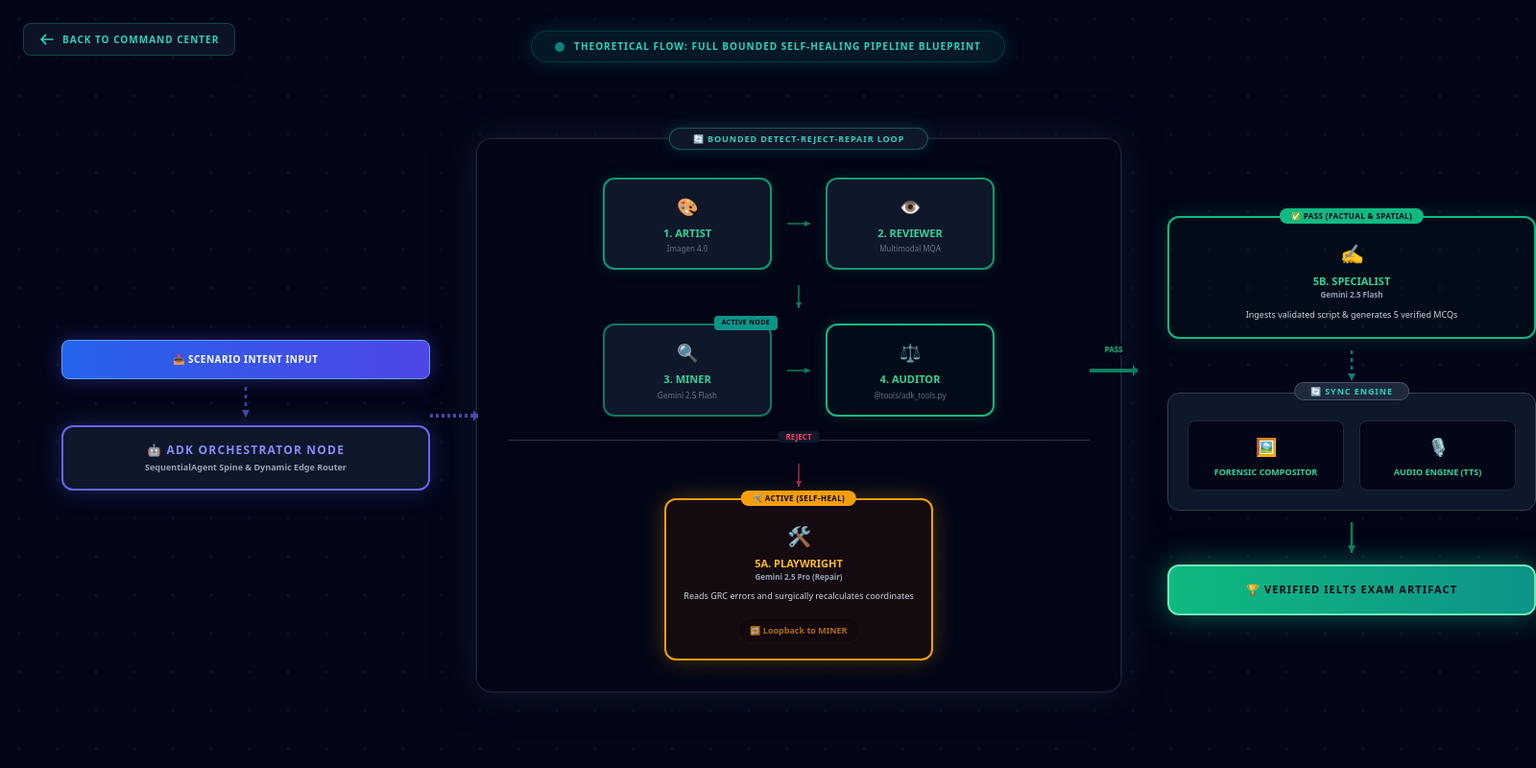
After one commit to Skyonomy/RALE, a Flask app: page /blueprint in a window 1600 px wide. The commit adds this page. Shown: the whole page at 96% size. Run offline with Flask 3, Linux system fonts and the light colour scheme; some libraries are stand-ins or nearby versions.

Commit message:
chore(track2): harden ADK self-healing pipeline and optimize GCP execution
- Re-established .gitignore to hide internal markdown scripts, local SQLite caches, and PDFs.
- Corrected regional spelling and grammatical casing across README.md documentation.
- Integrated horizontal visual schemas and pristine UI dashboard layouts.
- Verified 474-run empirical benchmark outcomes logged in Cloud SQL.
- Audited repository diff to ensure zero hardcoded secrets or API tokens exist.

```diff
--- a/app.py
+++ b/app.py
@@ -177,6 +177,14 @@ def create_app(test_config=None):
         resp.headers['Expires'] = '0'
         return resp
 
+    @app.route('/blueprint')
+    def blueprint():
+        resp = make_response(render_template('blueprint.html'))
+        resp.headers['Cache-Control'] = 'no-store, no-cache, must-revalidate, max-age=0'
+        resp.headers['Pragma'] = 'no-cache'
+        resp.headers['Expires'] = '0'
+        return resp
+
     @app.route('/api/trace', methods=['GET'])
     def get_trace():
         run_id = request.args.get('run_id')
@@ -267,6 +275,7 @@ def create_app(test_config=None):
                 "scenario": scenario_title,
                 "image_url": result['image_url'],
                 "teacher_image_b64": teacher_b64,
+                "student_image_b64": base64.b64encode(result['raw_binary']).decode('utf-8'),
                 "vision_result": result['vision_result'],
                 "questions": result['vision_result'].get('questions', []),
                 "audio_url": audio_res.get('audio_url', "") if audio_res.get('status') == 'success' else "",
--- a/final_300_benchmark_results.csv
+++ b/final_300_benchmark_results.csv
@@ -19,3 +19,7 @@ f0e93ce4-c657-4306-980f-375f1e6fca76,2026-06-09T19:00:35.666894,normal,140.0,20.
 bf5e31ff-48f7-4955-abbb-f735bfcfa688,2026-06-09T19:05:49.731119,normal,140.0,20.0,A Vibrant Tropical Wildlife Zoo,PASSED,False,True,True,False,repaired_success,0.0527,False,
 a1e86697-5ce8-457c-b6a3-37a0ce2c61dd,2026-06-09T19:06:47.741822,normal,140.0,20.0,A Lush City Botanical Garden,PASSED,True,False,False,False,first_pass_success,0.0337,False,
 d6b13a37-f6c6-4178-876c-425f202cded6,2026-06-09T19:07:11.750667,normal,140.0,20.0,A Lush City Botanical Garden,PASSED,False,True,True,False,repaired_success,0.0527,False,
+9a434f08-e190-45b0-9b86-a344331d4ff9,2026-06-10T09:45:43.417580,constrained,200.0,40.0,A Family-Friendly Theme Park Resort [CONSTRAINED],PASSED,True,False,False,False,first_pass_success,0.0337,False,
+177f5cef-5db6-4ed5-90bc-457c75eaccb6,2026-06-10T09:45:48.418202,constrained,200.0,40.0,A Prestigious University Campus [CONSTRAINED],PASSED,True,False,False,False,first_pass_success,0.0337,False,
+d0217905-5067-4074-bb2f-43e04d78d487,2026-06-10T09:46:51.431757,constrained,200.0,40.0,A Historic Downtown Museum District [CONSTRAINED],PASSED,True,False,False,False,first_pass_success,0.0337,False,
+4f2b2823-9d1d-48fc-8427-e7a2564a310e,2026-06-10T09:46:55.433763,constrained,200.0,40.0,A Lush City Botanical Garden [CONSTRAINED],PASSED,True,False,False,False,first_pass_success,0.0337,False,
--- a/static/css/custom.css
+++ b/static/css/custom.css
@@ -89,3 +89,75 @@
     animation: pulse-glow 2s infinite;
     border-width: 2px !important;
 }
+
+/* Advanced 3-Pillar Fullscreen Landscape Layout */
+:fullscreen, .blueprint-view {
+    background-color: #020617 !important;
+    overflow: hidden !important;
+    display: flex;
+    align-items: center;
+    justify-content: center;
+}
+
+:fullscreen #mermaidGraph, .blueprint-view #mermaidGraph {
+    width: 100vw;
+    height: 100vh;
+    display: flex;
+    align-items: center;
+    justify-content: center;
+}
+
+:fullscreen #dagWrapper, .blueprint-view #dagWrapper {
+    height: 100%;
+    display: flex;
+    flex-direction: column;
+    justify-content: center;
+    padding: 2rem 4rem;
+    background: radial-gradient(circle at center, rgba(15, 23, 42, 0.4) 0%, #020617 100%);
+    background-image: radial-gradient(rgba(45, 212, 191, 0.05) 2px, transparent 2px);
+    background-size: 40px 40px;
+    box-sizing: border-box;
+}
+
+:fullscreen #dagGrid, .blueprint-view #dagGrid {
+    flex-direction: row !important;
+    align-items: center !important;
+    justify-content: space-between !important;
+    gap: 3rem !important;
+    height: 100%;
+    max-width: 1600px !important;
+    width: 100%;
+}
+
+:fullscreen #dagPillar1,
+:fullscreen #dagPillar2,
+:fullscreen #dagPillar3,
+.blueprint-view #dagPillar1,
+.blueprint-view #dagPillar2,
+.blueprint-view #dagPillar3 {
+    justify-content: center !important;
+}
+
+:fullscreen .fs-hide, .blueprint-view .fs-hide {
+    display: none !important;
+}
+
+:fullscreen .fs-show, .blueprint-view .fs-show {
+    display: block !important;
+}
+
+:fullscreen .fs-flex-row, .blueprint-view .fs-flex-row {
+    flex-direction: row !important;
+}
+
+:fullscreen .fs-rotate, .blueprint-view .fs-rotate {
+    transform: rotate(-90deg) !important;
+}
+
+/* Dynamic uniform scaling to ensure the 3 columns never break bounds on smaller laptop screens */
+@media (max-width: 1400px), (max-height: 800px) {
+    :fullscreen #dagGrid, .blueprint-view #dagGrid {
+        transform: scale(min(1, calc(100vw / 1400), calc(100vh / 800)));
+        transform-origin: center center;
+    }
+}
--- /dev/null
+++ b/templates/blueprint.html
@@ -0,0 +1,210 @@
+<!DOCTYPE html>
+<html lang="en">
+<head>
+    <meta charset="UTF-8">
+    <meta name="viewport" content="width=device-width, initial-scale=1.0">
+    <title>RALE | Full Pipeline Blueprint</title>
+    <script src="https://cdn.tailwindcss.com"></script>
+    <link rel="stylesheet" href="/static/css/custom.css"/>
+</head>
+<body class="blueprint-view font-sans m-0 p-0 bg-[#020617]">
+
+    <a href="/" class="absolute top-6 left-6 z-50 text-teal-400 hover:text-white font-black text-[10px] uppercase tracking-widest border border-teal-500/30 px-4 py-2 bg-slate-900/80 backdrop-blur-md flex items-center gap-2 transition-all hover:bg-slate-800 rounded-lg shadow-xl cursor-pointer">
+        <svg class="w-4 h-4" fill="none" stroke="currentColor" viewBox="0 0 24 24"><path stroke-linecap="round" stroke-linejoin="round" stroke-width="2.5" d="M10 19l-7-7m0 0l7-7m-7 7h18"></path></svg>
+        <span>Back to Command Center</span>
+    </a>
+
+    <div id="mermaidGraph" class="w-full h-full">
+        <!-- paste the evaluated html -->
+        <div id="dagWrapper" class="w-full relative select-none transition-all duration-500 text-slate-200">
+            <!-- Active Route Indicator Badge -->
+            <div class="flex justify-center w-full mb-8">
+                <div class="bg-teal-500/10 text-teal-400 border border-teal-500/20 px-6 py-2 rounded-full text-center text-[10px] font-black uppercase tracking-widest shadow-[0_0_20px_rgba(20,184,166,0.2)] flex items-center gap-2.5 whitespace-nowrap backdrop-blur-sm">
+                    <span class="w-2.5 h-2.5 bg-teal-500 animate-pulse rounded-full"></span>
+                    <span>Theoretical Flow: Full Bounded Self-Healing Pipeline Blueprint</span>
+                </div>
+            </div>
+
+            <div id="dagGrid" class="flex flex-col gap-6 items-center w-full max-w-5xl mx-auto">
+                <!-- PILLAR 1: INITIATION -->
+                <div id="dagPillar1" class="flex flex-col items-center relative z-20 w-full max-w-sm shrink-0">
+                    <!-- Scenario Input -->
+                    <div class="bg-gradient-to-r from-blue-600 to-indigo-600 text-white font-extrabold px-6 py-3 rounded-lg border border-blue-400 text-[10px] tracking-wider uppercase shadow-[0_0_20px_rgba(79,70,229,0.4)] whitespace-nowrap relative z-10 w-full text-center">
+                        📥 Scenario Intent Input
+                    </div>
+
+                    <svg class="h-8 w-6 text-indigo-500 animate-pulse my-2" viewBox="0 0 24 32">
+                        <line x1="12" y1="0" x2="12" y2="32" stroke="currentColor" stroke-width="2.5" stroke-dasharray="4"/>
+                        <polygon points="12,32 8,24 16,24" fill="currentColor"/>
+                    </svg>
+
+                    <!-- Orchestrator Node -->
+                    <div class="bg-slate-900 border-2 border-indigo-500 px-6 py-4 rounded-xl shadow-[0_0_25px_rgba(99,102,241,0.3)] text-center w-full relative z-10">
+                        <h4 class="text-xs font-black uppercase text-indigo-400 tracking-widest mb-1">🤖 ADK Orchestrator Node</h4>
+                        <p class="text-[9px] text-slate-400 font-bold leading-tight">SequentialAgent Spine & Dynamic Edge Router</p>
+                    </div>
+
+                    <!-- FS Right Connection Line -->
+                    <div class="hidden fs-show absolute top-1/2 -right-[50px] w-[50px] -translate-y-1/2 z-0">
+                        <svg class="w-full h-6 text-indigo-500 animate-pulse" viewBox="0 0 100 24" preserveAspectRatio="none">
+                            <line x1="0" y1="12" x2="100" y2="12" stroke="currentColor" stroke-width="4" stroke-dasharray="6"/>
+                            <polygon points="100,12 90,6 90,18" fill="currentColor"/>
+                        </svg>
+                    </div>
+                </div>
+
+                <!-- Normal Mode Down Arrow 1 to 2 -->
+                <svg class="h-8 w-6 text-indigo-500 animate-pulse fs-hide" viewBox="0 0 24 32">
+                    <line x1="12" y1="0" x2="12" y2="32" stroke="currentColor" stroke-width="2.5" stroke-dasharray="4"/>
+                    <polygon points="12,32 8,24 16,24" fill="currentColor"/>
+                </svg>
+
+                <!-- PILLAR 2: THE LOOP -->
+                <div id="dagPillar2" class="bg-slate-950/80 border border-slate-700/50 p-6 sm:p-8 w-full max-w-2xl relative shadow-[0_0_40px_rgba(15,23,42,0.9)] z-10 flex flex-col items-center rounded-2xl ring-1 ring-white/5 shrink-0">
+                    <span class="absolute -top-3 left-1/2 -translate-x-1/2 bg-slate-900 border border-teal-500/40 px-6 py-1 text-[9px] font-bold text-teal-400 uppercase tracking-widest rounded-full shadow-[0_0_15px_rgba(20,184,166,0.2)] whitespace-nowrap">
+                        🔄 Bounded Detect-Reject-Repair Loop
+                    </span>
+
+                    <div class="flex flex-col items-center gap-4 w-full mt-2">
+                        <!-- Artist & Reviewer -->
+                        <div class="flex flex-col fs-flex-row items-center gap-4 w-full justify-center">
+                            <div class="bg-slate-900 border-2 border-emerald-500/80 p-3.5 rounded-xl flex flex-col items-center text-center shadow-[0_0_15px_rgba(16,185,129,0.15)] w-44 shrink-0">
+                                <span class="text-lg">🎨</span>
+                                <span class="text-[11px] font-black uppercase text-emerald-400 mt-1.5">1. ARTIST</span>
+                                <span class="text-[8px] text-slate-500 mt-0.5">Imagen 4.0</span>
+                            </div>
+
+                            <svg class="h-6 w-6 text-emerald-500 animate-pulse fs-rotate shrink-0" viewBox="0 0 24 32">
+                                <line x1="12" y1="0" x2="12" y2="32" stroke="currentColor" stroke-width="2"/>
+                                <polygon points="12,32 8,24 16,24" fill="currentColor"/>
+                            </svg>
+
+                            <div class="bg-slate-900 border-2 border-emerald-500/80 p-3.5 rounded-xl flex flex-col items-center text-center shadow-[0_0_15px_rgba(16,185,129,0.15)] w-44 shrink-0">
+                                <span class="text-lg">👁️</span>
+                                <span class="text-[11px] font-black uppercase text-emerald-400 mt-1.5">2. REVIEWER</span>
+                                <span class="text-[8px] text-slate-500 mt-0.5">Multimodal MQA</span>
+                            </div>
+                        </div>
+
+                        <svg class="h-6 w-6 text-emerald-500 animate-pulse shrink-0" viewBox="0 0 24 32">
+                            <line x1="12" y1="0" x2="12" y2="32" stroke="currentColor" stroke-width="2"/>
+                            <polygon points="12,32 8,24 16,24" fill="currentColor"/>
+                        </svg>
+
+                        <!-- Miner & Auditor -->
+                        <div class="flex flex-col fs-flex-row items-center gap-4 w-full justify-center relative">
+                            <div class="relative bg-slate-900 border-2 border-emerald-500/60 bg-emerald-950/20 p-3.5 rounded-xl flex flex-col items-center text-center shadow-md w-44 shrink-0">
+                                <span class="absolute -top-2.5 -right-2 bg-teal-600 text-slate-950 text-[7px] font-black px-2 py-0.5 rounded uppercase tracking-wider whitespace-nowrap">ACTIVE NODE</span>
+                                <span class="text-lg">🔍</span>
+                                <span class="text-[11px] font-black uppercase text-emerald-400 mt-1.5">3. MINER</span>
+                                <span class="text-[8px] text-slate-500 mt-0.5">Gemini 2.5 Flash</span>
+                            </div>
+
+                            <svg class="h-6 w-6 text-emerald-500 animate-pulse fs-rotate shrink-0" viewBox="0 0 24 32">
+                                <line x1="12" y1="0" x2="12" y2="32" stroke="currentColor" stroke-width="2"/>
+                                <polygon points="12,32 8,24 16,24" fill="currentColor"/>
+                            </svg>
+
+                            <div class="border-2 rounded-xl border-emerald-500 bg-emerald-950/20 shadow-[0_0_15px_rgba(16,185,129,0.2)] p-3.5 flex flex-col items-center text-center w-44 shrink-0">
+                                <span class="text-lg">⚖️</span>
+                                <span class="text-[11px] font-black uppercase text-emerald-400 mt-1.5">4. AUDITOR</span>
+                                <span class="text-[8px] text-slate-500 mt-0.5">@tools/adk_tools.py</span>
+                            </div>
+
+                            <!-- FS Right Connection Line from Auditor -> Pillar 3 -->
+                            <div class="hidden fs-show absolute top-1/2 -right-[50px] w-[50px] -translate-y-1/2 z-0">
+                                <svg class="w-full h-6 text-emerald-500 animate-pulse" viewBox="0 0 100 24" preserveAspectRatio="none">
+                                    <line x1="0" y1="12" x2="100" y2="12" stroke="currentColor" stroke-width="4"/>
+                                    <polygon points="100,12 90,6 90,18" fill="currentColor"/>
+                                </svg>
+                                <span class="absolute -top-4 left-1/2 -translate-x-1/2 text-[8px] font-black text-emerald-500 uppercase bg-[#020617] px-1">PASS</span>
+                            </div>
+                        </div>
+                    </div>
+
+                    <!-- REJECT PATH -> PLAYWRIGHT -->
+                    <div class="w-full mt-6 pt-6 border-t border-slate-700/80 flex flex-col items-center relative">
+                        <span class="absolute -top-2.5 left-1/2 -translate-x-1/2 text-[8px] font-black text-rose-500 uppercase bg-slate-900 px-2 rounded">REJECT</span>
+                        <svg class="h-6 w-6 text-rose-500 animate-pulse mb-3" viewBox="0 0 24 32">
+                            <line x1="12" y1="0" x2="12" y2="32" stroke="currentColor" stroke-width="2"/>
+                            <polygon points="12,32 8,24 16,24" fill="currentColor"/>
+                        </svg>
+
+                        <div class="bg-amber-950/30 border-2 border-amber-500 shadow-[0_0_25px_rgba(245,158,11,0.3)] rounded-xl p-4 flex flex-col items-center text-center relative w-full max-w-[280px] z-10 transition-all duration-300">
+                            <span class="absolute -top-2.5 left-1/2 -translate-x-1/2 bg-amber-500 text-slate-950 text-[8px] font-black px-3 py-0.5 rounded-full uppercase tracking-wider whitespace-nowrap">
+                                🛠️ ACTIVE (SELF-HEAL)
+                            </span>
+                            <span class="text-xl mt-2">🛠️</span>
+                            <h5 class="text-[11px] font-black text-amber-400 uppercase mt-1.5">5a. PLAYWRIGHT</h5>
+                            <span class="text-[8px] text-slate-400 font-bold">Gemini 2.5 Pro (Repair)</span>
+                            <p class="text-[9px] text-slate-300 mt-2 leading-tight">Reads GRC errors and surgically recalculates coordinates</p>
+
+                            <div class="mt-4 flex items-center justify-center gap-1.5 text-amber-500 animate-pulse font-black text-[9px] bg-black/20 px-3 py-1.5 rounded-full border border-white/5">
+                                <span>🔁 Loopback to MINER</span>
+                            </div>
+                        </div>
+                    </div>
+                </div>
+
+                <!-- Normal Mode Down Arrow 2 to 3 -->
+                <div class="flex flex-col items-center fs-hide w-full relative">
+                    <span class="bg-emerald-950 text-emerald-500 text-[8px] font-black px-2 py-0.5 border border-emerald-500/30 rounded z-10 mb-1">PASS</span>
+                    <svg class="h-8 w-6 text-emerald-500 animate-pulse" viewBox="0 0 24 32">
+                        <line x1="12" y1="0" x2="12" y2="32" stroke="currentColor" stroke-width="2.5"/>
+                        <polygon points="12,32 8,24 16,24" fill="currentColor"/>
+                    </svg>
+                </div>
+
+                <!-- PILLAR 3: OUTPUT -->
+                <div id="dagPillar3" class="flex flex-col items-center relative z-20 w-full max-w-sm shrink-0">
+
+                    <!-- Specialist Agent -->
+                    <div class="border-2 border-emerald-500 bg-emerald-950/20 p-4 rounded-xl flex flex-col items-center text-center relative w-full shadow-[0_0_20px_rgba(16,185,129,0.2)] z-10">
+                        <span class="absolute -top-2.5 left-1/2 -translate-x-1/2 bg-emerald-500 text-slate-950 text-[8px] font-black px-3 py-0.5 rounded-full uppercase tracking-wider whitespace-nowrap">
+                            ✅ PASS (Factual & Spatial)
+                        </span>
+                        <span class="text-xl mt-2">✍️</span>
+                        <h5 class="text-[11px] font-black text-emerald-400 uppercase mt-1.5">5b. SPECIALIST</h5>
+                        <span class="text-[8px] text-slate-400 font-bold">Gemini 2.5 Flash</span>
+                        <p class="text-[9px] text-slate-300 mt-2">Ingests validated script & generates 5 verified MCQs</p>
+                    </div>
+
+                    <svg class="h-8 w-6 text-teal-500 animate-pulse my-3" viewBox="0 0 24 32">
+                        <line x1="12" y1="0" x2="12" y2="32" stroke="currentColor" stroke-width="2.5" stroke-dasharray="4"/>
+                        <polygon points="12,32 8,24 16,24" fill="currentColor"/>
+                    </svg>
+
+                    <!-- Sync Engine -->
+                    <div class="bg-slate-900 border border-slate-700 p-5 rounded-xl w-full relative shadow-xl flex flex-col items-center">
+                        <span class="absolute -top-3 left-1/2 -translate-x-1/2 bg-slate-800 border border-slate-600 px-4 py-0.5 text-[9px] font-bold text-teal-400 uppercase tracking-widest rounded-full whitespace-nowrap">
+                            🔄 Sync Engine
+                        </span>
+
+                        <div class="flex flex-col sm:flex-row gap-4 w-full mt-2 justify-center">
+                            <div class="bg-slate-950 border border-slate-800 p-3 rounded-lg flex flex-col items-center text-center w-full shadow-inner">
+                                <span class="text-lg">🖼️</span>
+                                <span class="text-[9px] font-black uppercase text-emerald-400 mt-1.5">Forensic Compositor</span>
+                            </div>
+                            <div class="bg-slate-950 border border-slate-800 p-3 rounded-lg flex flex-col items-center text-center w-full shadow-inner">
+                                <span class="text-lg">🎙️</span>
+                                <span class="text-[9px] font-black uppercase text-emerald-400 mt-1.5">Audio Engine (TTS)</span>
+                            </div>
+                        </div>
+                    </div>
+
+                    <svg class="h-8 w-6 text-emerald-500 animate-pulse my-3" viewBox="0 0 24 32">
+                        <line x1="12" y1="0" x2="12" y2="32" stroke="currentColor" stroke-width="2.5"/>
+                        <polygon points="12,32 8,24 16,24" fill="currentColor"/>
+                    </svg>
+
+                    <!-- Output Box -->
+                    <div class="bg-gradient-to-r from-emerald-500 to-teal-600 text-slate-950 font-black px-6 py-4 rounded-xl shadow-[0_0_30px_rgba(16,185,129,0.5)] border-2 border-emerald-300 text-[11px] tracking-widest uppercase text-center w-full">
+                        🏆 Verified IELTS Exam Artifact
+                    </div>
+                </div>
+            </div>
+        </div>
+    </div>
+
+</body>
+</html>
```
Also changed, not shown: final_300_benchmark_summary.json (+7 -7 lines), static/js/app_v2.js (+186 -131 lines), templates/index.html (+46 -36 lines), README.md, 2 other files.
